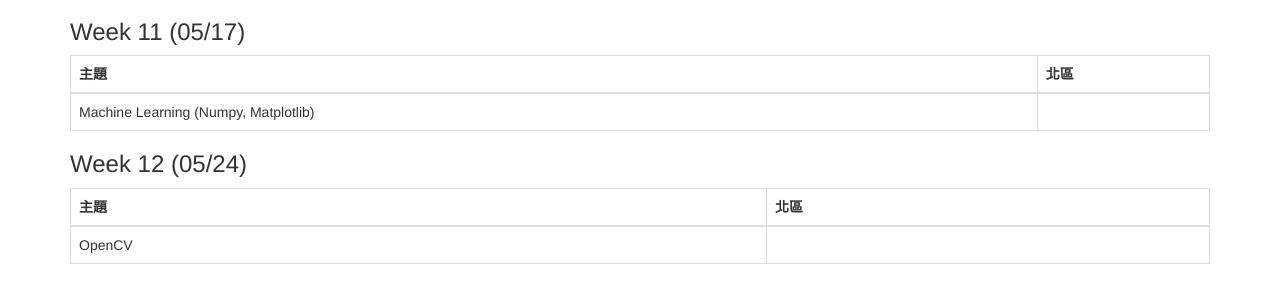
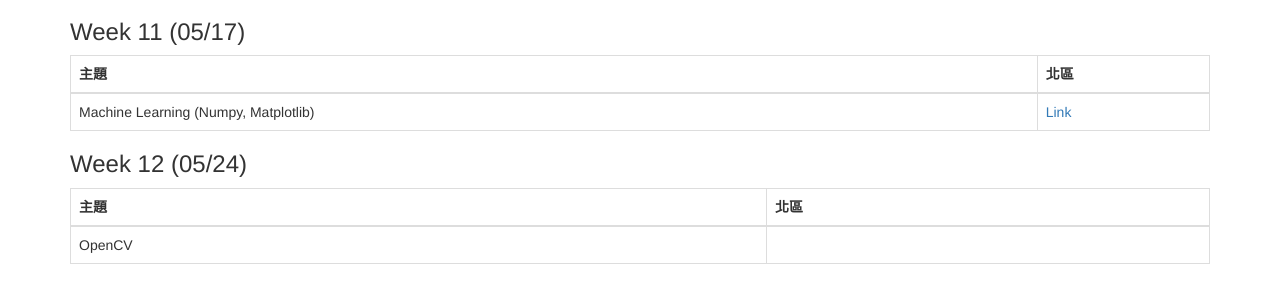
Before and after one commit to tw-csie-sprout/py2026, a Jekyll site: the page built from slides.md, in a window 1280 px wide and 900 px high, scrolled down 1939 px. Shown: the part 156-441 px from the top of the window. Built offline with Jekyll 4.4.1, drawn with Linux system fonts in a browser that asks for light colours.

Commit message:
Add link of ML slide
Added a link to the Machine Learning topic in the North District section.

```diff
--- a/slides.md
+++ b/slides.md
@@ -103,7 +103,7 @@ title: "課程講義"
 {: .table .table-bordered}
 | 主題 | 北區 |
 | --- | --- |
-| Machine Learning (Numpy, Matplotlib) |  |
+| Machine Learning (Numpy, Matplotlib) | [Link](https://hackmd.io/@onion0905/B1nUSJz_Wl) |
 
 ### Week 12 (05/24)
 
```
